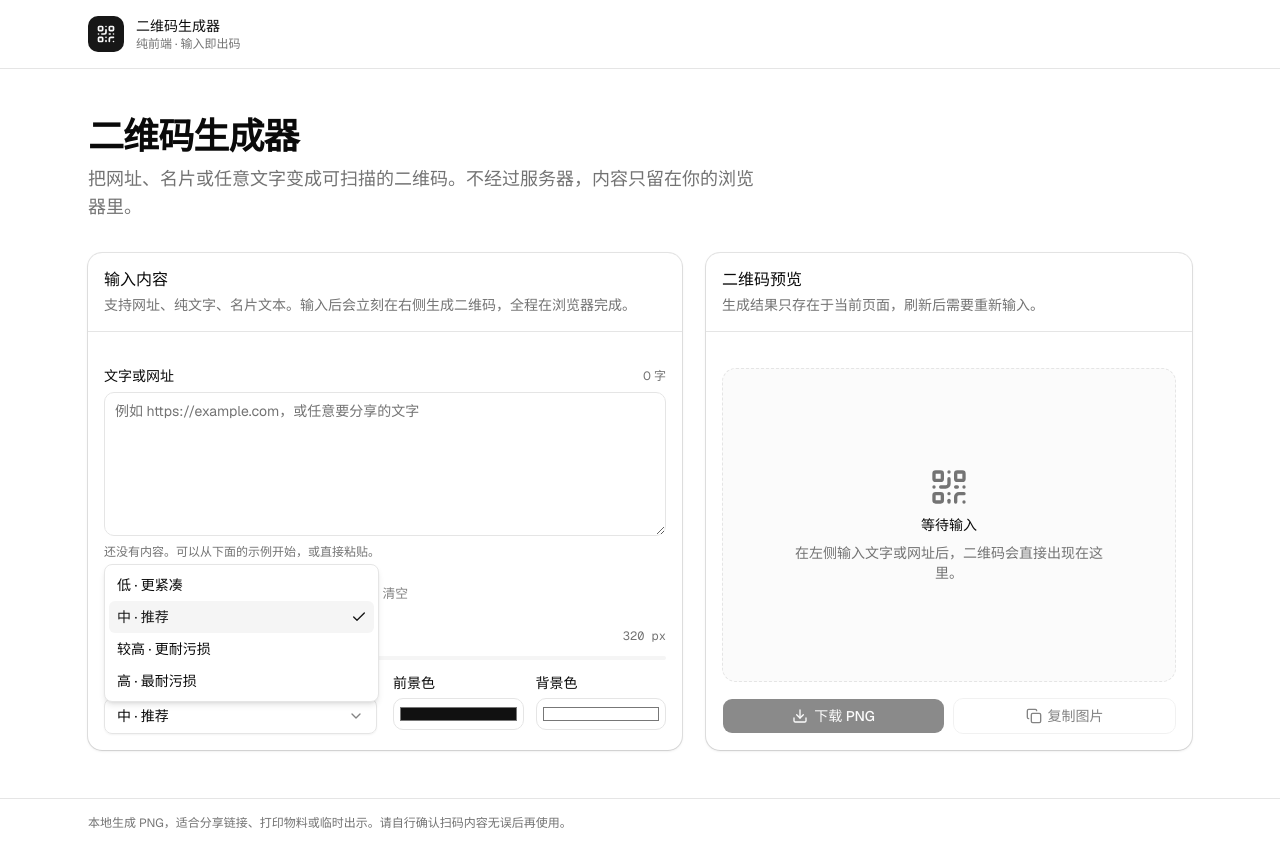
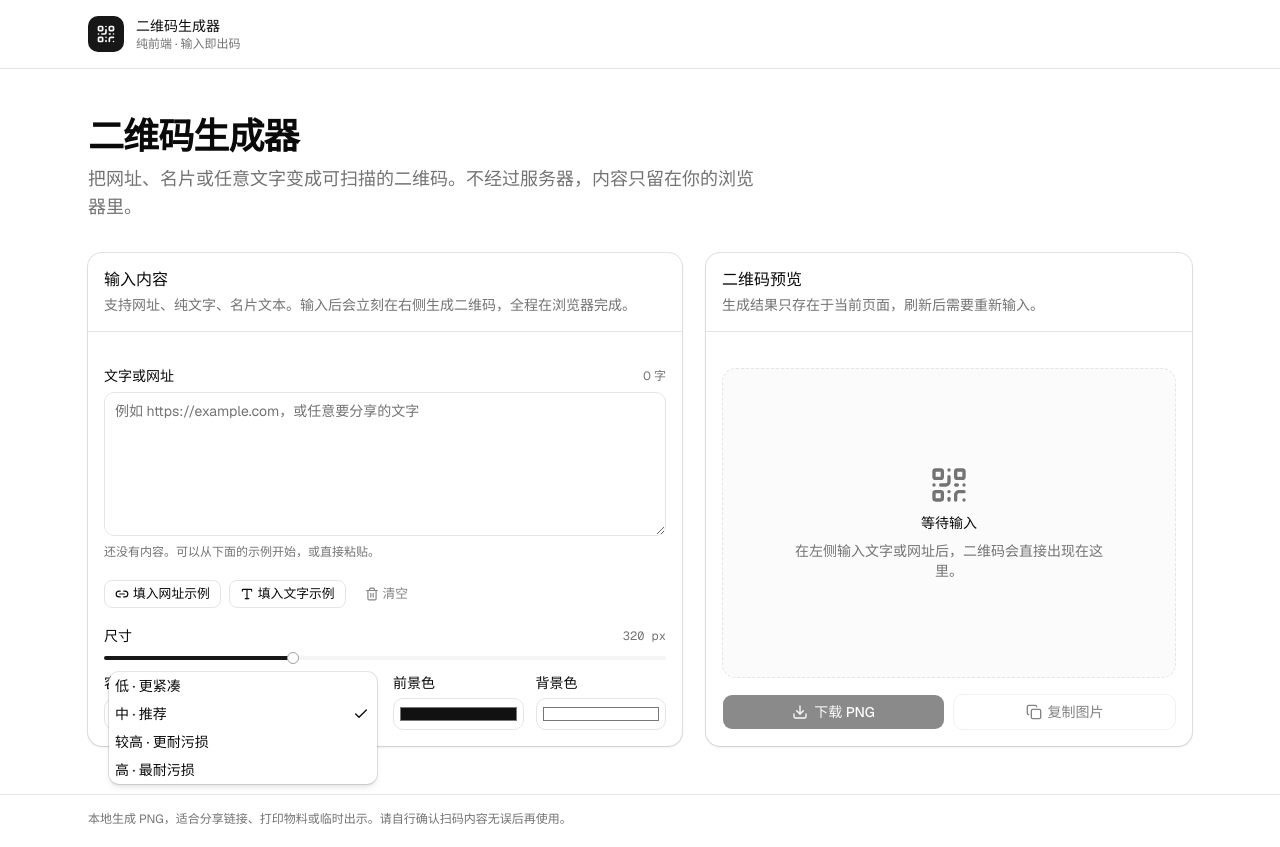
Before and after one commit to sunsunhaowei20-alt/erweimazhuanhuan, a Next.js app: page / in a window 1280 px wide. Both pictures are taken after a click on the button "中 · 推荐". Built offline with nearby package versions, Linux system fonts and the light colour scheme.

Commit message:
Add the select UI primitive.

```diff
--- /dev/null
+++ b/src/components/ui/select.tsx
@@ -0,0 +1,191 @@
+"use client"
+
+import * as React from "react"
+import { cn } from "cn"
+import { Select as SelectPrimitive } from "radix-ui"
+import { ChevronDownIcon, CheckIcon, ChevronUpIcon } from "lucide-react"
+
+function Select({
+  ...props
+}: React.ComponentProps<typeof SelectPrimitive.Root>) {
+  return <SelectPrimitive.Root data-slot="select" {...props} />
+}
+
+function SelectGroup({
+  className,
+  ...props
+}: React.ComponentProps<typeof SelectPrimitive.Group>) {
+  return (
+    <SelectPrimitive.Group
+      data-slot="select-group"
+      className={cn("scroll-my-1 p-1", className)}
+      {...props}
+    />
+  )
+}
+
+function SelectValue({
+  ...props
+}: React.ComponentProps<typeof SelectPrimitive.Value>) {
+  return <SelectPrimitive.Value data-slot="select-value" {...props} />
+}
+
+function SelectTrigger({
+  className,
+  size = "default",
+  children,
+  ...props
+}: React.ComponentProps<typeof SelectPrimitive.Trigger> & {
+  size?: "sm" | "default"
+}) {
+  return (
+    <SelectPrimitive.Trigger
+      data-slot="select-trigger"
+      data-size={size}
+      className={cn(
+        "flex w-fit items-center justify-between gap-1.5 rounded-lg border border-input bg-transparent py-2 pr-2 pl-2.5 text-sm whitespace-nowrap transition-colors outline-none select-none focus-visible:border-ring focus-visible:ring-3 focus-visible:ring-ring/50 disabled:cursor-not-allowed disabled:opacity-50 aria-invalid:border-destructive aria-invalid:ring-3 aria-invalid:ring-destructive/20 data-placeholder:text-muted-foreground data-[size=default]:h-8 data-[size=sm]:h-7 data-[size=sm]:rounded-[min(var(--radius-md),10px)] *:data-[slot=select-value]:line-clamp-1 *:data-[slot=select-value]:flex *:data-[slot=select-value]:items-center *:data-[slot=select-value]:gap-1.5 dark:bg-input/30 dark:hover:bg-input/50 dark:aria-invalid:border-destructive/50 dark:aria-invalid:ring-destructive/40 [&_svg]:pointer-events-none [&_svg]:shrink-0 [&_svg:not([class*='size-'])]:size-4",
+        className
+      )}
+      {...props}
+    >
+      {children}
+      <SelectPrimitive.Icon asChild>
+        <ChevronDownIcon className="pointer-events-none size-4 text-muted-foreground" />
+      </SelectPrimitive.Icon>
+    </SelectPrimitive.Trigger>
+  )
+}
+
+function SelectContent({
+  className,
+  children,
+  position = "item-aligned",
+  align = "center",
+  ...props
+}: React.ComponentProps<typeof SelectPrimitive.Content>) {
+  return (
+    <SelectPrimitive.Portal>
+      <SelectPrimitive.Content
+        data-slot="select-content"
+        data-align-trigger={position === "item-aligned"}
+        className={cn("relative z-50 max-h-(--radix-select-content-available-height) min-w-36 origin-(--radix-select-content-transform-origin) overflow-x-hidden overflow-y-auto rounded-lg bg-popover text-popover-foreground shadow-md ring-1 ring-foreground/10 duration-100 data-[align-trigger=true]:animate-none data-[side=bottom]:slide-in-from-top-2 data-[side=left]:slide-in-from-right-2 data-[side=right]:slide-in-from-left-2 data-[side=top]:slide-in-from-bottom-2 data-open:animate-in data-open:fade-in-0 data-open:zoom-in-95 data-closed:animate-out data-closed:fade-out-0 data-closed:zoom-out-95", position ==="popper"&&"data-[side=bottom]:translate-y-1 data-[side=left]:-translate-x-1 data-[side=right]:translate-x-1 data-[side=top]:-translate-y-1", className )}
+        position={position}
+        align={align}
+        {...props}
+      >
+        <SelectScrollUpButton />
+        <SelectPrimitive.Viewport
+          data-position={position}
+          className={cn(
+            "data-[position=popper]:h-(--radix-select-trigger-height) data-[position=popper]:w-full data-[position=popper]:min-w-(--radix-select-trigger-width)",
+            position === "popper" && ""
+          )}
+        >
+          {children}
+        </SelectPrimitive.Viewport>
+        <SelectScrollDownButton />
+      </SelectPrimitive.Content>
+    </SelectPrimitive.Portal>
+  )
+}
+
+function SelectLabel({
+  className,
+  ...props
+}: React.ComponentProps<typeof SelectPrimitive.Label>) {
+  return (
+    <SelectPrimitive.Label
+      data-slot="select-label"
+      className={cn("px-1.5 py-1 text-xs text-muted-foreground", className)}
+      {...props}
+    />
+  )
+}
+
+function SelectItem({
+  className,
+  children,
+  ...props
+}: React.ComponentProps<typeof SelectPrimitive.Item>) {
+  return (
+    <SelectPrimitive.Item
+      data-slot="select-item"
+      className={cn(
+        "relative flex w-full cursor-default items-center gap-1.5 rounded-md py-1 pr-8 pl-1.5 text-sm outline-hidden select-none focus:bg-accent focus:text-accent-foreground not-data-[variant=destructive]:focus:**:text-accent-foreground data-disabled:pointer-events-none data-disabled:opacity-50 [&_svg]:pointer-events-none [&_svg]:shrink-0 [&_svg:not([class*='size-'])]:size-4 *:[span]:last:flex *:[span]:last:items-center *:[span]:last:gap-2",
+        className
+      )}
+      {...props}
+    >
+      <span className="pointer-events-none absolute right-2 flex size-4 items-center justify-center">
+        <SelectPrimitive.ItemIndicator>
+          <CheckIcon className="pointer-events-none" />
+        </SelectPrimitive.ItemIndicator>
+      </span>
+      <SelectPrimitive.ItemText>{children}</SelectPrimitive.ItemText>
+    </SelectPrimitive.Item>
+  )
+}
+
+function SelectSeparator({
+  className,
+  ...props
+}: React.ComponentProps<typeof SelectPrimitive.Separator>) {
+  return (
+    <SelectPrimitive.Separator
+      data-slot="select-separator"
+      className={cn("pointer-events-none -mx-1 my-1 h-px bg-border", className)}
+      {...props}
+    />
+  )
+}
+
+function SelectScrollUpButton({
+  className,
+  ...props
+}: React.ComponentProps<typeof SelectPrimitive.ScrollUpButton>) {
+  return (
+    <SelectPrimitive.ScrollUpButton
+      data-slot="select-scroll-up-button"
+      className={cn(
+        "z-10 flex cursor-default items-center justify-center bg-popover py-1 [&_svg:not([class*='size-'])]:size-4",
+        className
+      )}
+      {...props}
+    >
+      <ChevronUpIcon
+      />
+    </SelectPrimitive.ScrollUpButton>
+  )
+}
+
+function SelectScrollDownButton({
+  className,
+  ...props
+}: React.ComponentProps<typeof SelectPrimitive.ScrollDownButton>) {
+  return (
+    <SelectPrimitive.ScrollDownButton
+      data-slot="select-scroll-down-button"
+      className={cn(
+        "z-10 flex cursor-default items-center justify-center bg-popover py-1 [&_svg:not([class*='size-'])]:size-4",
+        className
+      )}
+      {...props}
+    >
+      <ChevronDownIcon
+      />
+    </SelectPrimitive.ScrollDownButton>
+  )
+}
+
+export {
+  Select,
+  SelectContent,
+  SelectGroup,
+  SelectItem,
+  SelectLabel,
+  SelectScrollDownButton,
+  SelectScrollUpButton,
+  SelectSeparator,
+  SelectTrigger,
+  SelectValue,
+}
```
